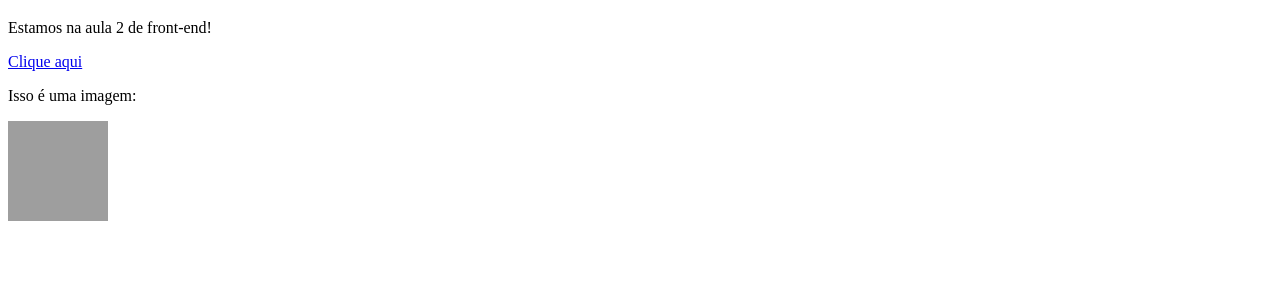
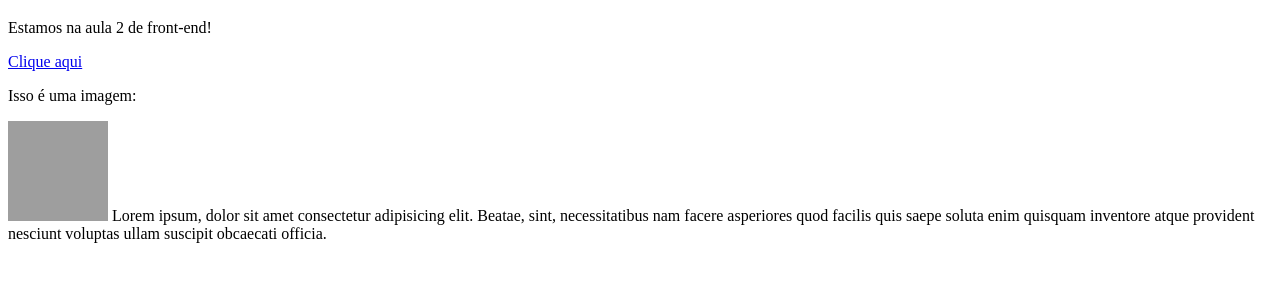
Before and after one commit to 1UR1/primeiros-codigos, a plain HTML site: page hello.html in a window 1280 px wide. Shown: the part 61-342 px from the top of the page. Drawn offline with Linux system fonts and the light colour scheme; grey boxes are pictures that could not be loaded.

Commit message:
Adicionei Lorem

```diff
--- a/hello.html
+++ b/hello.html
@@ -14,6 +14,7 @@
         <p>Isso é uma imagem:</p>
 
         <img src="https://picsum.photos/100" alt="Imagem aleatória">
+        Lorem ipsum, dolor sit amet consectetur adipisicing elit. Beatae, sint, necessitatibus nam facere asperiores quod facilis quis saepe soluta enim quisquam inventore atque provident nesciunt voluptas ullam suscipit obcaecati officia.
 
     </body>
 </html>
```
